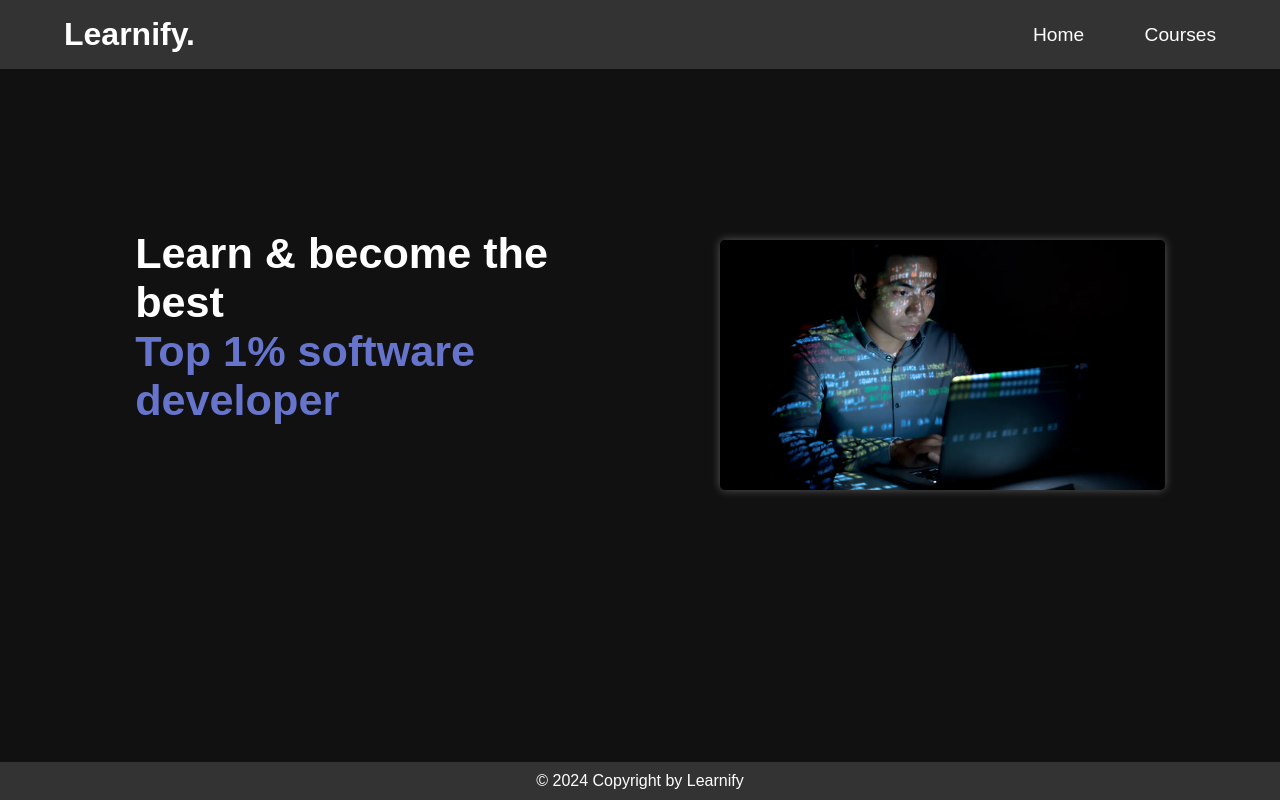
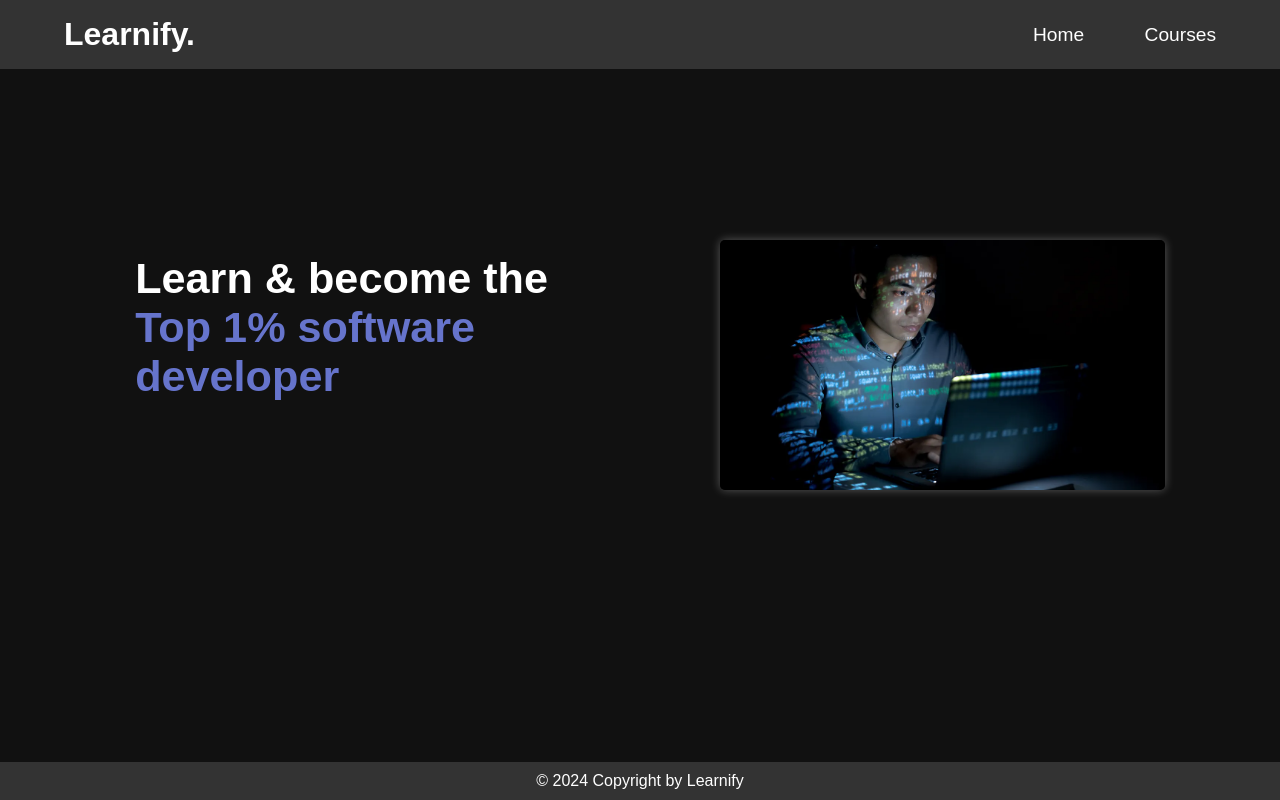
Before and after one commit to debabrata99/Learnify, a plain HTML site: page index.html in a window 1280 px wide. Shown: the top 800 px of the page. Drawn offline with Linux system fonts and the light colour scheme.

Commit message:
3rd commit

```diff
--- a/index.html
+++ b/index.html
@@ -21,7 +21,7 @@
         <main>
             <div class="home-content">
                 <div class="text-container">
-                    <h1>Learn & become the best </h1>
+                    <h1>Learn & become the </h1>
                     <h2 class="software">Top 1% software</h2>
                     <h2 class="software"> developer</h2>
                 </div>
```
